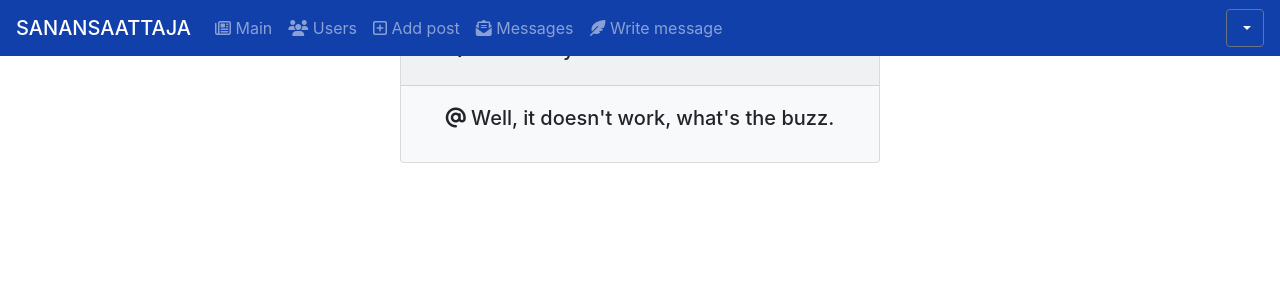
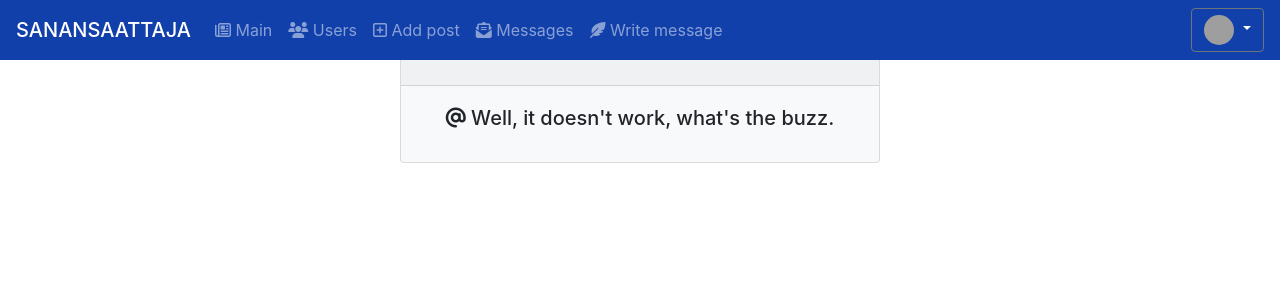
Before and after one commit to KEZKA/YL-WEB-PROJECT, a Flask app: page /info/faq in a window 1280 px wide. Shown: the top 300 px of the page. Run offline with Flask 2, Linux system fonts and the light colour scheme; a user stored in the database is signed in; some libraries are stand-ins or nearby versions; grey boxes are pictures that could not be loaded.

Commit message:
returns image to base.html

```diff
--- a/sanansaattaja/website/templates/base.html
+++ b/sanansaattaja/website/templates/base.html
@@ -69,6 +69,8 @@
                 <a class="btn btn-secondary dropdown-toggle" href="" role="button"
                    id="user_menu" data-toggle="dropdown" aria-haspopup="true"
                    aria-expanded="false" style="background-color: #1240AB;">
+                    <img src="{{ url_for('make_image') }}?{{ range(100, 1000000000) | random }}"
+                         style="width: 30px; height: 30px; border-radius: 50%;;">
                 </a>
 
                 <div class="dropdown-menu dropdown-menu-sw" aria-labelledby="user_menu">
@@ -110,7 +112,8 @@
 <br>
 <main class="container-fluid">{% block content %}{% endblock %}</main>
 <nav class="navbar fixed-bottom navbar-expand-lg navbar-dark" style="background-color: #1240AB; margin-bottom: 0px">
-  <a class="navbar-brand" href="https://www.who.int/emergencies/diseases/novel-coronavirus-2019"><i class="fas fa-house-user"></i> Stay at home with us! </a>
+    <a class="navbar-brand" href="https://www.who.int/emergencies/diseases/novel-coronavirus-2019"><i
+            class="fas fa-house-user"></i> Stay at home with us! </a>
     <div class="collapse navbar-collapse" id="navbarCollapse">
         <ul class="navbar-nav mr-auto">
             <li class="nav-item">
```
Lines whose indentation alone changed are shown as unchanged.
